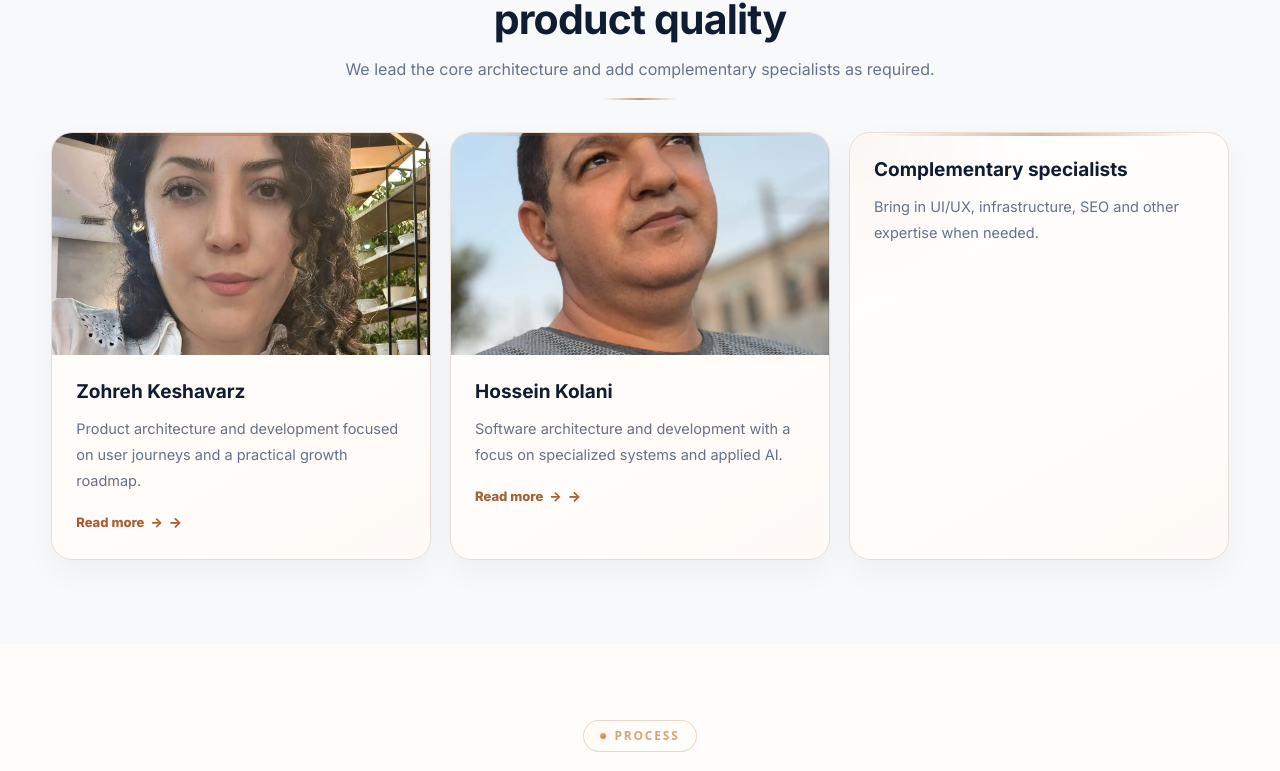
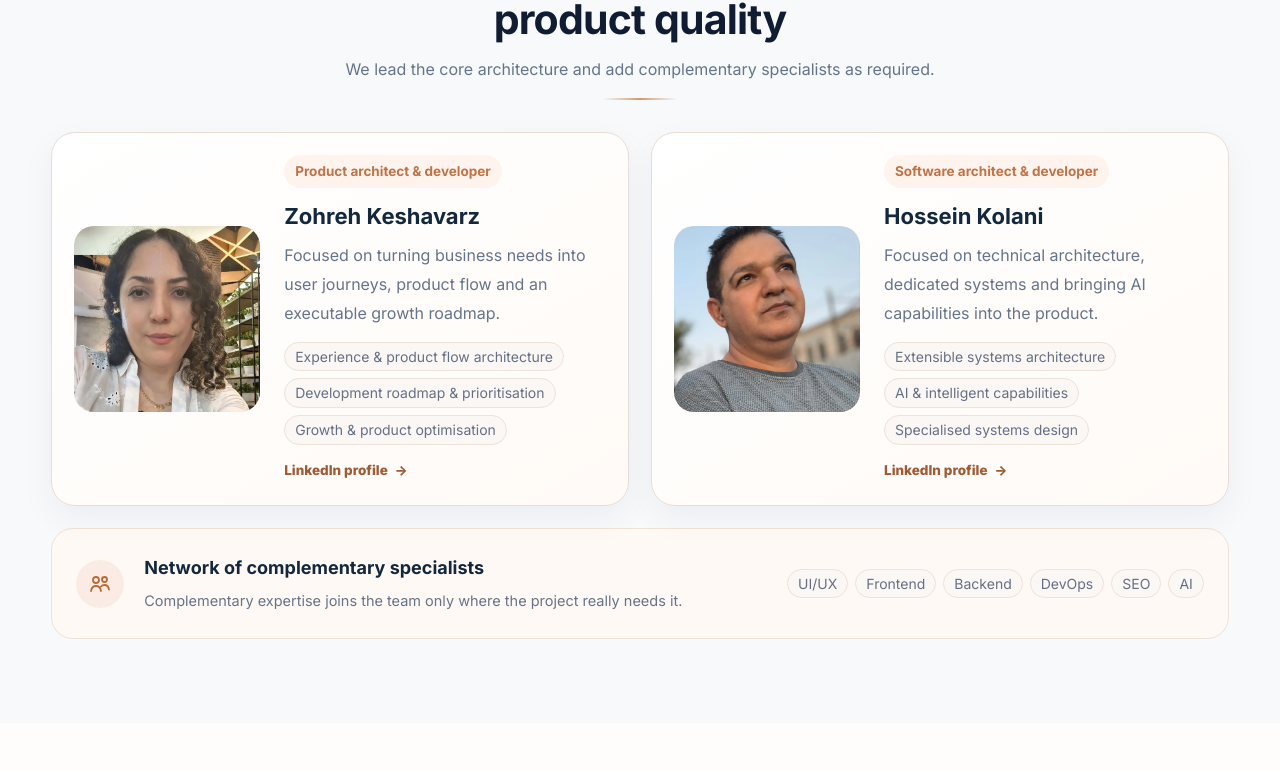
Before and after one commit to zohreksh/smartpilot, a Nuxt app: page /en/about in a window 1280 px wide. Shown: the part 1489-2260 px from the top of the page. Built offline with nearby package versions, Linux system fonts and the light colour scheme.

Commit message:
some fixes

```diff
--- a/components/english/EnContentPage.vue
+++ b/components/english/EnContentPage.vue
@@ -7,12 +7,22 @@ type ContentCard = {
   image?: string;
   imageAlt?: string;
 };
+type Founder = {
+  name: string;
+  role: string;
+  image: string;
+  description: string;
+  skills: string[];
+  linkedin?: string;
+};
 type ContentSection = {
   id?: string;
   kicker?: string;
   title: string;
   description?: string;
   items?: ContentCard[];
+  /** "founders" = dedicated builders section (side photo, skills, LinkedIn) mirroring the Persian design. */
+  variant?: "default" | "founders";
 };
 withDefaults(defineProps<{
   kicker: string;
@@ -27,12 +37,15 @@ withDefaults(defineProps<{
   teamCards?: Array<{ name: string; role: string; image: string }>;
   /** Clickable overlays aligned with CTAs baked into heroImage (percent box, natural ratio). */
   heroHotspots?: Array<{ label: string; to: string; left: string; top: string; width: string; height: string }>;
+  /** Dedicated "builders" section content (variant: "founders"), mirroring the Persian about page. */
+  founders?: Founder[];
+  specialists?: { title: string; description: string; chips: string[] };
   /** "stack" = artwork full-bleed on top, band below. "split" = copy left, clean cropped image right, full height. */
   heroLayout?: "stack" | "split";
   /** object-position for the split hero image (validated against the source composition). */
   heroPosition?: string;
   sections: ContentSection[];
-}>(), { heroImage: "", heroImageAlt: "", chips: () => [], heroVariant: "art", teamCards: () => [], heroHotspots: () => [], heroLayout: "stack", heroPosition: "" });
+}>(), { heroImage: "", heroImageAlt: "", chips: () => [], heroVariant: "art", teamCards: () => [], heroHotspots: () => [], founders: () => [], heroLayout: "stack", heroPosition: "" });
 </script>
 
 <template>
@@ -147,7 +160,46 @@ withDefaults(defineProps<{
           <h2>{{ section.title }}</h2>
           <p v-if="section.description">{{ section.description }}</p>
         </header>
-        <div v-if="section.items?.length" class="en-content-cards">
+        <div v-if="section.variant === 'founders'" class="en-founders">
+          <div class="en-founders-grid">
+            <article v-for="member in founders" :key="member.name" class="en-founder-card">
+              <div class="en-founder-image">
+                <img :src="member.image" :alt="`Portrait of ${member.name}`" width="1140" height="1280" loading="lazy" decoding="async" />
+              </div>
+              <div class="en-founder-content">
+                <span class="en-founder-role">{{ member.role }}</span>
+                <h3>{{ member.name }}</h3>
+                <p>{{ member.description }}</p>
+                <div class="en-founder-chips" :aria-label="`Skills of ${member.name}`">
+                  <span v-for="skill in member.skills" :key="skill">{{ skill }}</span>
+                </div>
+                <a
+                  v-if="member.linkedin"
+                  class="en-founder-link"
+                  :href="member.linkedin"
+                  target="_blank"
+                  rel="noopener noreferrer"
+                >LinkedIn profile <span aria-hidden="true">→</span></a>
+              </div>
+            </article>
+          </div>
+          <div v-if="specialists" class="en-specialists-panel">
+            <span class="en-specialists-icon" aria-hidden="true">
+              <svg viewBox="0 0 24 24" fill="none">
+                <path d="M8 11a3 3 0 1 0 0-6 3 3 0 0 0 0 6ZM16.5 10a2.5 2.5 0 1 0 0-5 2.5 2.5 0 0 0 0 5Z" />
+                <path d="M3 19c.5-3.2 2.2-5 5-5s4.5 1.8 5 5M13 14.5c.8-1 1.9-1.5 3.5-1.5 2.5 0 4 1.6 4.5 4.5" />
+              </svg>
+            </span>
+            <div class="en-specialists-copy">
+              <h3>{{ specialists.title }}</h3>
+              <p>{{ specialists.description }}</p>
+            </div>
+            <div class="en-specialist-chips" role="group" aria-label="Complementary expertise">
+              <span v-for="chip in specialists.chips" :key="chip">{{ chip }}</span>
+            </div>
+          </div>
+        </div>
+        <div v-else-if="section.items?.length" class="en-content-cards">
           <article v-for="item in section.items" :key="item.title" class="en-content-card">
             <img v-if="item.image" class="en-content-card-image" :src="item.image" :alt="item.imageAlt || item.title" loading="lazy" decoding="async" />
             <div class="en-content-card-copy">
@@ -280,9 +332,47 @@ withDefaults(defineProps<{
 .en-content-card h3 { font-size: 19px; line-height: 1.35; margin: 0 0 11px; }
 .en-content-card p { margin: 0; color: #657186; font-size: 14.5px; line-height: 1.8; }
 .en-content-card-link { display: inline-flex; align-items: center; gap: 6px; margin-top: 16px; color: #a75f35; font-weight: 800; font-size: 13px; }
-.en-content-card-link::after { content: "→"; font-size: 14px; transition: transform .2s ease; }
+.en-content-card-link::after { content: ""; font-size: 14px; transition: transform .2s ease; }
 .en-content-card:hover .en-content-card-link::after { transform: translateX(3px); }
 .en-content-card-image { display: block; width: 100%; height: auto; aspect-ratio: 1.7; object-fit: cover; }
+.en-founders-grid { display: grid; grid-template-columns: repeat(2, minmax(0,1fr)); gap: 22px; }
+.en-founder-card { display: grid; grid-template-columns: 186px minmax(0,1fr); gap: 24px; align-items: center; min-width: 0; padding: 22px; border: 1px solid #e8ded7; border-radius: 24px; background: linear-gradient(150deg,#fff 0%,#fffaf6 100%); box-shadow: 0 12px 34px rgba(16,28,50,.05); }
+.en-founder-image { overflow: hidden; width: 186px; aspect-ratio: 1 / 1; border-radius: 20px; background: #f8f3ef; }
+.en-founder-image img { display: block; width: 100%; height: 100%; object-fit: cover; }
+.en-founder-role { display: inline-flex; padding: 5px 11px; border-radius: 999px; background: #fff3ed; color: #bd7448; font-size: 13.5px; font-weight: 700; }
+.en-founder-content { min-width: 0; }
+.en-founder-content h3 { margin: 10px 0 6px; color: #13283c; font-size: 22px; }
+.en-founder-content p { margin: 0; color: #66748a; font-size: 16px; line-height: 1.8; }
+.en-founder-chips { display: flex; flex-wrap: wrap; gap: 7px; margin-top: 14px; }
+.en-founder-chips span,
+.en-specialist-chips span { display: inline-flex; align-items: center; min-height: 28px; padding: 4px 10px; border: 1px solid #eee2d9; border-radius: 999px; background: #faf7f4; color: #667085; font-size: 14px; line-height: 1.4; }
+.en-founder-link { display: inline-flex; width: fit-content; align-items: center; gap: 7px; margin-top: 14px; color: #9f5a34; font-size: 13.5px; font-weight: 800; text-decoration: none; transition: color .2s ease, transform .2s ease; }
+.en-founder-link:hover { color: #7f4325; transform: translateX(2px); }
+.en-specialists-panel { display: grid; grid-template-columns: auto minmax(0,1fr) minmax(320px,auto); gap: 20px; align-items: center; margin-top: 22px; padding: 24px; border: 1px solid #eee2d9; border-radius: 22px; background: #fff9f5; }
+.en-specialists-icon { display: inline-flex; align-items: center; justify-content: center; width: 48px; height: 48px; border-radius: 50%; background: #faece4; color: #b86b35; flex: none; }
+.en-specialists-icon svg { width: 24px; height: 24px; stroke: currentColor; stroke-width: 1.8; stroke-linecap: round; stroke-linejoin: round; }
+.en-specialists-copy h3 { margin: 0 0 5px; color: #13283c; font-size: 18px; }
+.en-specialists-copy p { margin: 0; color: #66748a; font-size: 14.5px; line-height: 1.8; }
+.en-specialist-chips { display: flex; flex-wrap: wrap; gap: 7px; justify-content: flex-end; }
+@media(max-width:1080px) {
+ .en-founder-card { grid-template-columns: 150px minmax(0,1fr); }
+ .en-founder-image { width: 150px; }
+ .en-specialists-panel { grid-template-columns: auto minmax(0,1fr); }
+ .en-specialist-chips { grid-column: 1 / -1; justify-content: flex-start; }
+}
+@media(max-width:820px) {
+ .en-founders-grid { grid-template-columns: 1fr; }
+}
+@media(max-width:600px) {
+ .en-founder-card { grid-template-columns: 38% minmax(0,1fr); gap: 16px; padding: 16px; border-radius: 20px; }
+ .en-founder-image { width: 100%; border-radius: 16px; }
+ .en-founder-content h3 { font-size: 18px; }
+ .en-founder-content p { font-size: 14px; line-height: 1.75; }
+ .en-specialists-panel { grid-template-columns: 1fr; gap: 14px; padding: 20px; text-align: center; }
+ .en-specialists-icon { margin: 0 auto; }
+ .en-specialists-copy { text-align: center; }
+ .en-specialist-chips { grid-column: auto; justify-content: center; }
+}
 .en-content-cta { position: relative; padding: 75px 0; overflow: hidden; color: #fff; background: radial-gradient(circle at 85% 12%, rgba(210,144,100,.2), transparent 40%), linear-gradient(140deg,#07111f,#152a45); }
 .en-content-cta::before { content: ""; position: absolute; width: 340px; height: 340px; bottom: -170px; left: -90px; border-radius: 50%; border: 1px solid rgba(233,177,128,.14); background: radial-gradient(circle, rgba(210,144,100,.09), transparent 70%); pointer-events: none; }
 .en-content-cta-inner { position: relative; z-index: 1; text-align: center; max-width: 760px; }
--- a/pages/en/about.vue
+++ b/pages/en/about.vue
@@ -35,24 +35,7 @@ const sections = [
     "id": "team",
     "title": "Clear ownership for architecture and product quality",
     "description": "We lead the core architecture and add complementary specialists as required.",
-    "items": [
-      {
-        "title": "Zohreh Keshavarz",
-        "description": "Product architecture and development focused on user journeys and a practical growth roadmap.",
-        "link": "https://www.linkedin.com/in/zohre-keshavarz-2a3221bb",
-        "image": "/images/team/zohreh.webp"
-      },
-      {
-        "title": "Hossein Kolani",
-        "description": "Software architecture and development with a focus on specialized systems and applied AI.",
-        "link": "https://www.linkedin.com/in/hossien-kolani-720103bb",
-        "image": "/images/team/hossein.webp"
-      },
-      {
-        "title": "Complementary specialists",
-        "description": "Bring in UI/UX, infrastructure, SEO and other expertise when needed."
-      }
-    ]
+    "variant": "founders"
   },
   {
     "kicker": "PROCESS",
@@ -88,6 +71,29 @@ useBreadcrumbSchema([{"name":"Home","path":"/en"},{"name":"About","path":"/en/ab
     kicker="ABOUT SMARTPILOT"
     title="We build digital products around real-world complexity."
     introduction="SmartPilot brings product thinking, software engineering, intelligent search and applied AI together—so technology solves the right problem and remains useful as the business grows."
+    :founders="[
+      {
+        name: 'Zohreh Keshavarz',
+        role: 'Product architect & developer',
+        image: '/images/team/zohreh.webp',
+        description: 'Focused on turning business needs into user journeys, product flow and an executable growth roadmap.',
+        skills: ['Experience & product flow architecture', 'Development roadmap & prioritisation', 'Growth & product optimisation'],
+        linkedin: 'https://www.linkedin.com/in/zohre-keshavarz-2a3221bb'
+      },
+      {
+        name: 'Hossein Kolani',
+        role: 'Software architect & developer',
+        image: '/images/team/hossein.webp',
+        description: 'Focused on technical architecture, dedicated systems and bringing AI capabilities into the product.',
+        skills: ['Extensible systems architecture', 'AI & intelligent capabilities', 'Specialised systems design'],
+        linkedin: 'https://www.linkedin.com/in/hossien-kolani-720103bb'
+      }
+    ]"
+    :specialists="{
+      title: 'Network of complementary specialists',
+      description: 'Complementary expertise joins the team only where the project really needs it.',
+      chips: ['UI/UX', 'Frontend', 'Backend', 'DevOps', 'SEO', 'AI']
+    }"
     :sections="sections"
   >
     <template #hero>
--- a/pages/en/index.vue
+++ b/pages/en/index.vue
@@ -96,8 +96,6 @@ onBeforeUnmount(() => {
       </div>
     </section>
 
-    <RetailDemoCallout />
-
     <section class="en-strip" aria-label="SmartPilot at a glance">
       <div class="container en-strip-grid">
         <article class="en-strip-card">
@@ -114,6 +112,8 @@ onBeforeUnmount(() => {
         </article>
       </div>
     </section>
+
+    <RetailDemoCallout />
 
     <section id="services" class="en-section container">
       <div class="en-heading">
--- a/pages/index.vue
+++ b/pages/index.vue
@@ -13,8 +13,8 @@ usePageSeo({
     <section class="hero-shell">
       <HeroSection />
     </section>
+    <ServicesSection />
     <RetailDemoCallout />
-    <ServicesSection />
     <ProjectsSection />
     <WhyUsSection />
     <TeamSection />
```
